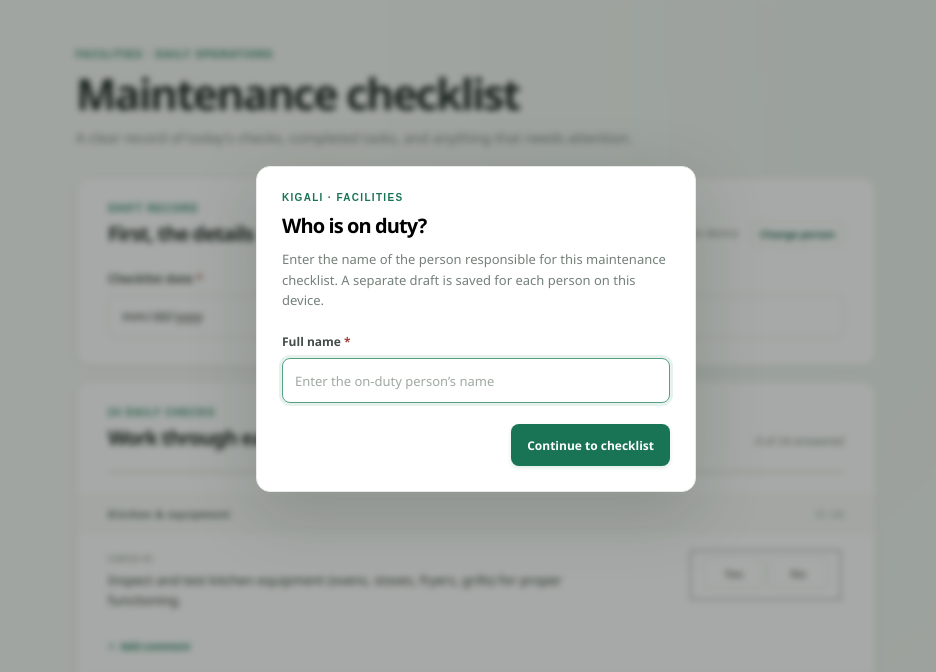
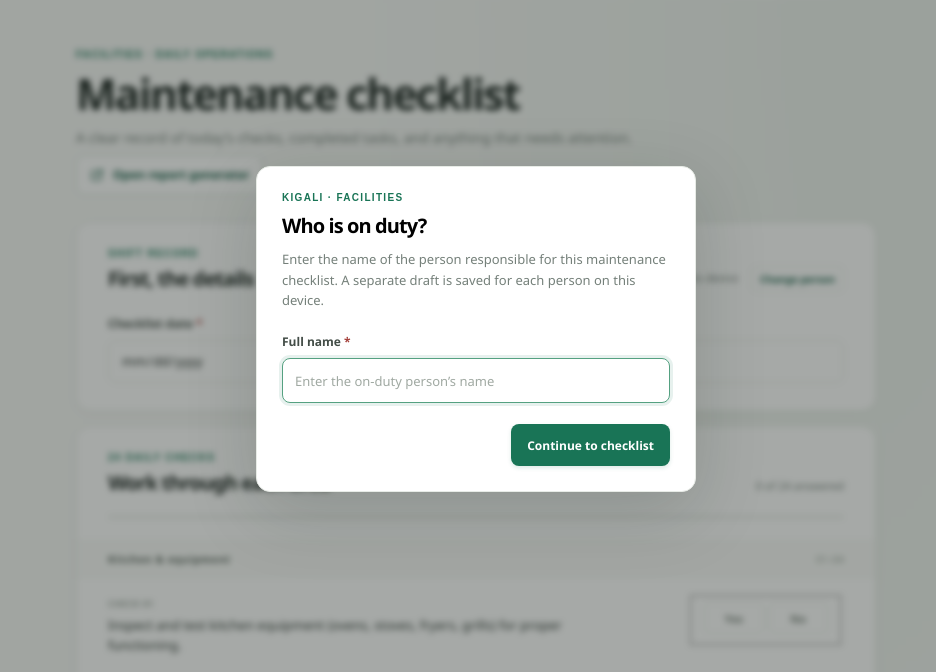
Before and after one commit to pascalmasengesho/checkliste, a website: page index.html in a window 1280 px wide. Shown: the part 71-743 px from the top of the page, without its empty margins (164-1100 px from the left). Drawn offline with Linux system fonts and the light colour scheme.

Commit message:
Add report generator shortcut to checklist
Co-authored-by: Copilot <223556219+Copilot@users.noreply.github.com>

```diff
--- a/index.html
+++ b/index.html
@@ -31,6 +31,10 @@
       <p class="eyebrow">FACILITIES · DAILY OPERATIONS</p>
       <h1>Maintenance checklist</h1>
       <p class="subtitle">A clear record of today’s checks, completed tasks, and anything that needs attention.</p>
+      <a class="report-link" href="https://report.kozorwanda.com/generate_report.php" target="_blank" rel="noopener noreferrer">
+        <svg aria-hidden="true" viewBox="0 0 20 20" fill="none"><path d="M11.25 3.75h5v5m-.5-4.5-7 7M15 10.75v4.5a1 1 0 0 1-1 1H4.75a1 1 0 0 1-1-1V6a1 1 0 0 1 1-1h4.5" stroke="currentColor" stroke-width="1.5" stroke-linecap="round" stroke-linejoin="round"/></svg>
+        Open report generator
+      </a>
     </section>
 
     <form id="checklist-form" novalidate>
--- a/styles.css
+++ b/styles.css
@@ -108,6 +108,25 @@ button { -webkit-tap-highlight-color: transparent; }
 .page { width: min(100% - 40px, 800px); margin: 0 auto; }
 
 .intro { padding: 52px 0 27px; }
+.report-link {
+  min-height: 40px;
+  display: inline-flex;
+  align-items: center;
+  gap: 8px;
+  margin-top: 5px;
+  padding: 0 12px;
+  border: 1px solid #cfe0d4;
+  border-radius: 8px;
+  background: #fff;
+  color: var(--green-dark);
+  font-size: 12px;
+  font-weight: 650;
+  text-decoration: none;
+  transition: background .15s, border-color .15s;
+}
+.report-link svg { width: 16px; height: 16px; }
+.report-link:hover { border-color: #9cbea8; background: #fafcfb; }
+.report-link:focus-visible { outline: 3px solid rgb(25 116 86 / 25%); outline-offset: 2px; }
 
 .eyebrow {
   margin: 0 0 10px;
```
Also changed, not shown: README.md.
